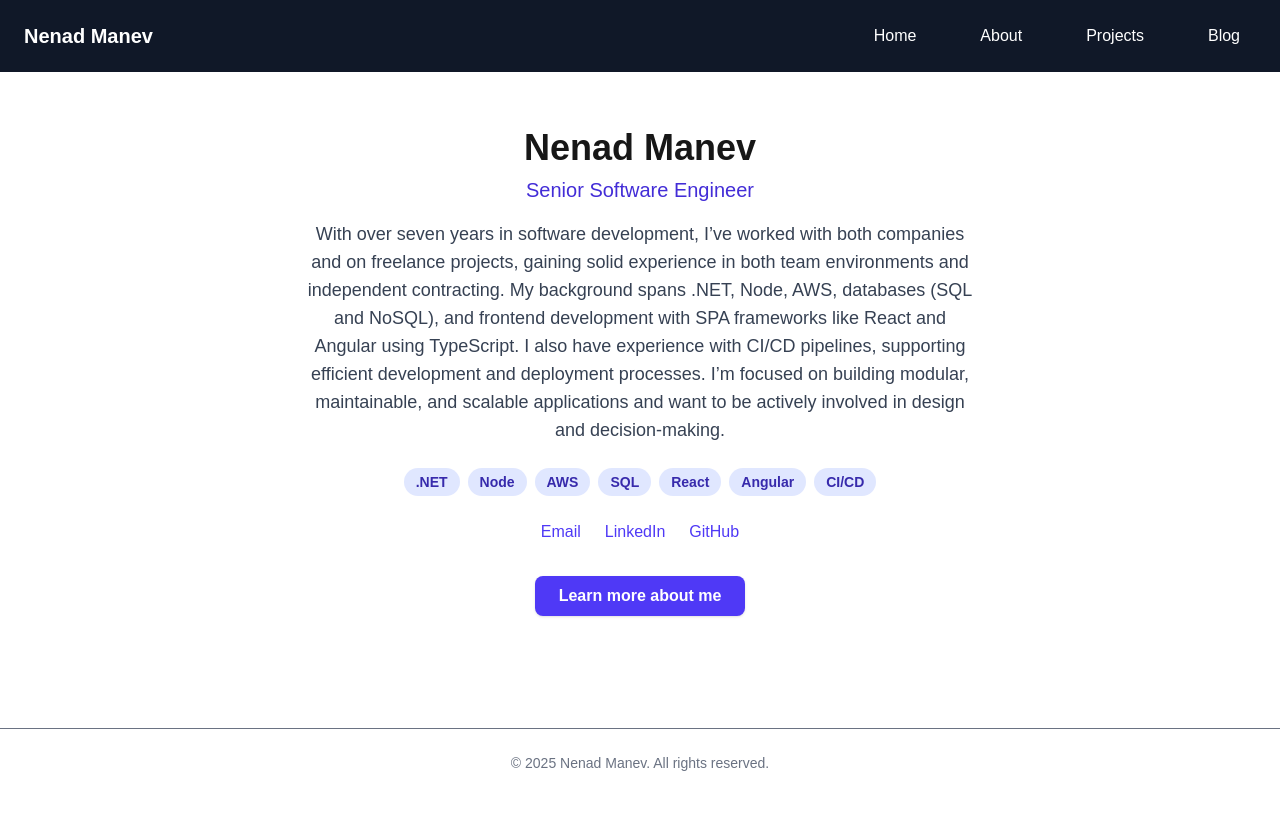
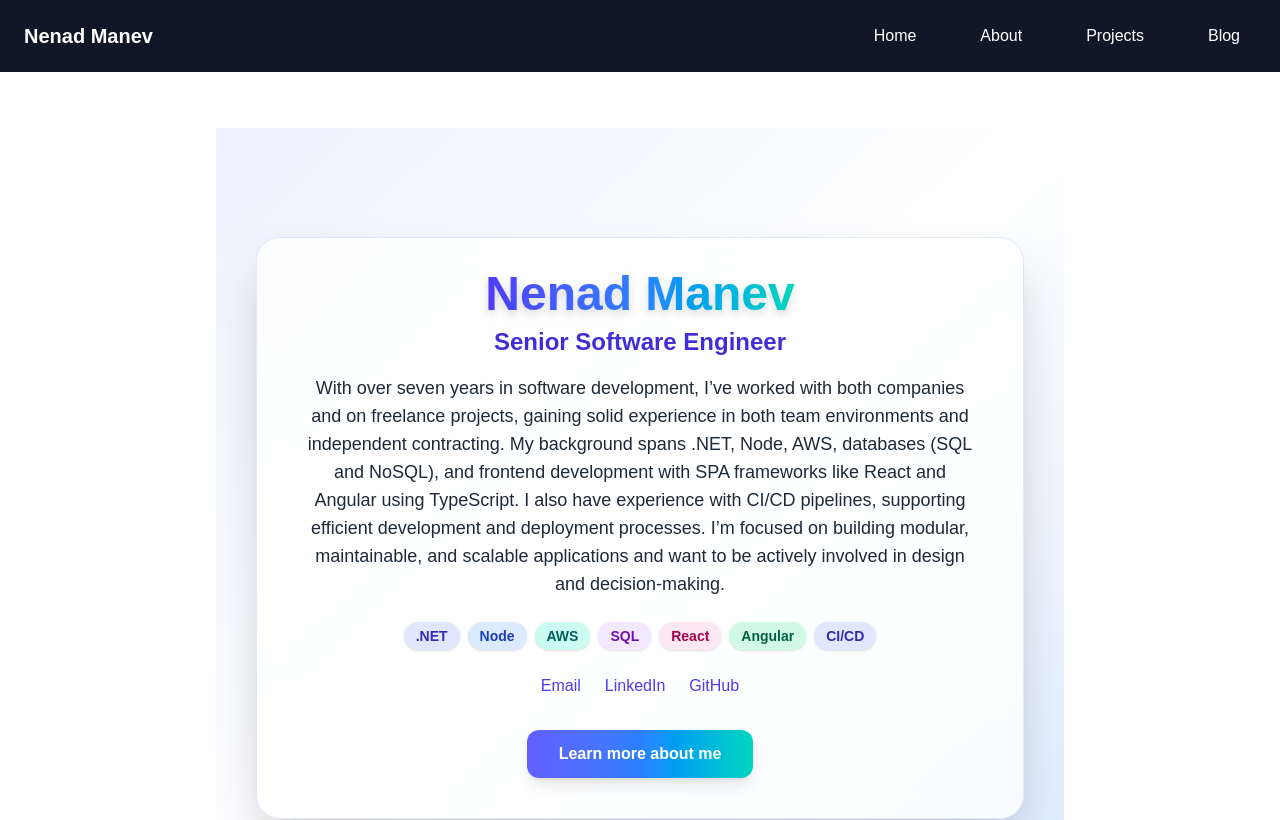
Before and after one commit to ManevN/portfolio-website, a Next.js app in the folder my-portfolio/: page / in a window 1280 px wide. Shown: the top 820 px of the page. Built offline with nearby package versions, Linux system fonts and the light colour scheme.

Commit message:
update color

```diff
--- a/my-portfolio/src/app/layout.tsx
+++ b/my-portfolio/src/app/layout.tsx
@@ -13,7 +13,7 @@ export default function RootLayout({
 }) {
   return (
     <html lang="en">
-      <body>
+      <body className="min-h-screen bg-gradient-to-br from-indigo-50 via-white to-blue-100 dark:from-gray-900 dark:via-gray-950 dark:to-indigo-900 transition-colors">
         <Layout>{children}</Layout>
       </body>
     </html>
--- a/my-portfolio/src/app/page.tsx
+++ b/my-portfolio/src/app/page.tsx
@@ -1,32 +1,65 @@
 import { aboutMe } from '@/data/about';
+
+const tagColors = [
+  'bg-indigo-100 text-indigo-800',
+  'bg-blue-100 text-blue-800',
+  'bg-teal-100 text-teal-800',
+  'bg-purple-100 text-purple-800',
+  'bg-pink-100 text-pink-800',
+  'bg-emerald-100 text-emerald-800',
+];
 
 export default function Home() {
   return (
-    <main className="max-w-3xl mx-auto p-8 flex flex-col items-center text-center">
-      <h1 className="text-4xl font-bold mb-2">{aboutMe.name}</h1>
-      <h2 className="text-xl text-indigo-700 mb-4">{aboutMe.title}</h2>
-      <p className="mb-6 text-lg text-gray-700 dark:text-gray-300 max-w-2xl">{aboutMe.summary}</p>
+    <main className="min-h-screen flex items-center justify-center bg-gradient-to-br from-indigo-50 via-white to-blue-100 dark:from-gray-900 dark:via-gray-950 dark:to-indigo-900 transition-colors">
+      <section className="w-full max-w-3xl mx-auto p-8 rounded-3xl shadow-2xl bg-white/80 dark:bg-gray-900/80 backdrop-blur-md flex flex-col items-center text-center border border-indigo-100 dark:border-gray-800">
+        <h1 className="text-5xl font-extrabold mb-2 bg-gradient-to-r from-indigo-600 via-blue-500 to-teal-400 bg-clip-text text-transparent drop-shadow-lg">{aboutMe.name}</h1>
+        <h2 className="text-2xl font-semibold text-indigo-700 dark:text-indigo-300 mb-4">{aboutMe.title}</h2>
+        <p className="mb-6 text-lg text-gray-800 dark:text-gray-200 max-w-2xl">{aboutMe.summary}</p>
 
         <div className="flex flex-wrap gap-2 justify-center mb-6">
-        {aboutMe.tags.map((tag) => (
-          <span key={tag} className="bg-indigo-100 text-indigo-800 px-3 py-1 rounded-full text-sm font-semibold">
+          {aboutMe.tags.map((tag, i) => (
+            <span
+              key={tag}
+              className={`px-3 py-1 rounded-full text-sm font-semibold shadow-sm transition-colors ${tagColors[i % tagColors.length]} hover:scale-105`}
+            >
               {tag}
             </span>
           ))}
         </div>
 
         <div className="flex gap-6 mb-8">
-        <a href={`mailto:${aboutMe.contact.email}`} className="text-indigo-600 hover:underline">Email</a>
-        <a href={`https://linkedin.com/in/${aboutMe.contact.linkedin}`} target="_blank" rel="noreferrer" className="text-indigo-600 hover:underline">LinkedIn</a>
-        <a href={`https://github.com/${aboutMe.contact.github}`} target="_blank" rel="noreferrer" className="text-indigo-600 hover:underline">GitHub</a>
+          <a
+            href={`mailto:${aboutMe.contact.email}`}
+            className="text-indigo-600 dark:text-indigo-300 hover:text-blue-600 dark:hover:text-blue-400 font-medium transition-colors"
+          >
+            Email
+          </a>
+          <a
+            href={`https://linkedin.com/in/${aboutMe.contact.linkedin}`}
+            target="_blank"
+            rel="noreferrer"
+            className="text-indigo-600 dark:text-indigo-300 hover:text-blue-600 dark:hover:text-blue-400 font-medium transition-colors"
+          >
+            LinkedIn
+          </a>
+          <a
+            href={`https://github.com/${aboutMe.contact.github}`}
+            target="_blank"
+            rel="noreferrer"
+            className="text-indigo-600 dark:text-indigo-300 hover:text-blue-600 dark:hover:text-blue-400 font-medium transition-colors"
+          >
+            GitHub
+          </a>
         </div>
 
         <a
           href="/about"
-        className="inline-block bg-indigo-600 text-white px-6 py-2 rounded-lg font-semibold shadow hover:bg-indigo-700 transition mb-2"
+          className="inline-block bg-gradient-to-r from-indigo-500 via-blue-500 to-teal-400 text-white px-8 py-3 rounded-xl font-bold shadow-lg hover:from-indigo-600 hover:to-blue-600 hover:scale-105 transition-all mb-2"
         >
           Learn more about me
         </a>
+      </section>
     </main>
   );
 }
--- a/my-portfolio/src/components/Layout.tsx
+++ b/my-portfolio/src/components/Layout.tsx
@@ -44,7 +44,7 @@ export default function Layout({ children }: { children: React.ReactNode }) {
         </nav>
       </header>
 
-      <main className="max-w-4xl mx-auto p-6">{children}</main>
+      <main className="max-w-4xl mx-auto p-6 my-8">{children}</main>
 
       <footer className="text-center p-6 text-gray-500 text-sm border-t mt-12">
         &copy; {new Date().getFullYear()} Nenad Manev. All rights reserved.
```
Lines whose indentation alone changed are shown as unchanged.
